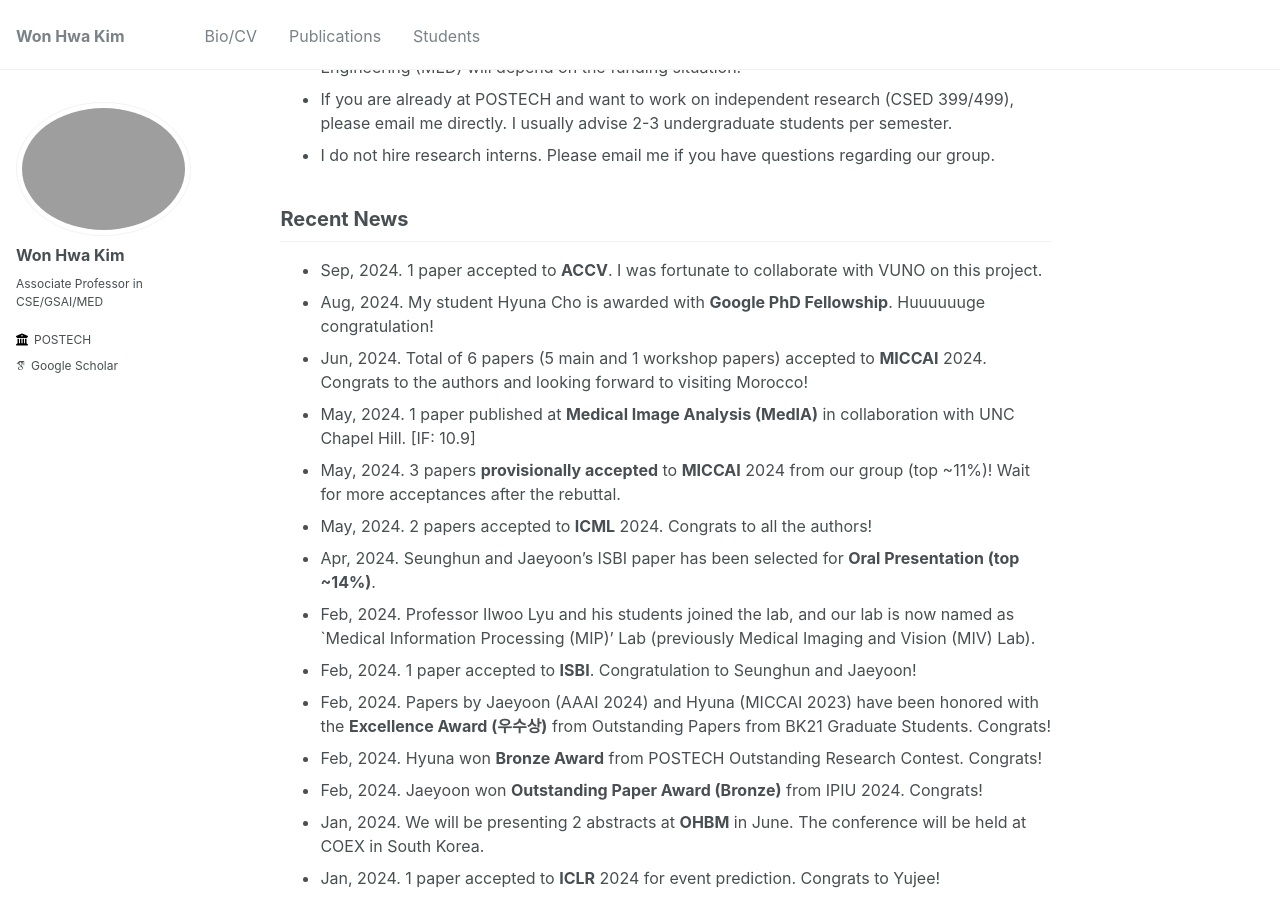
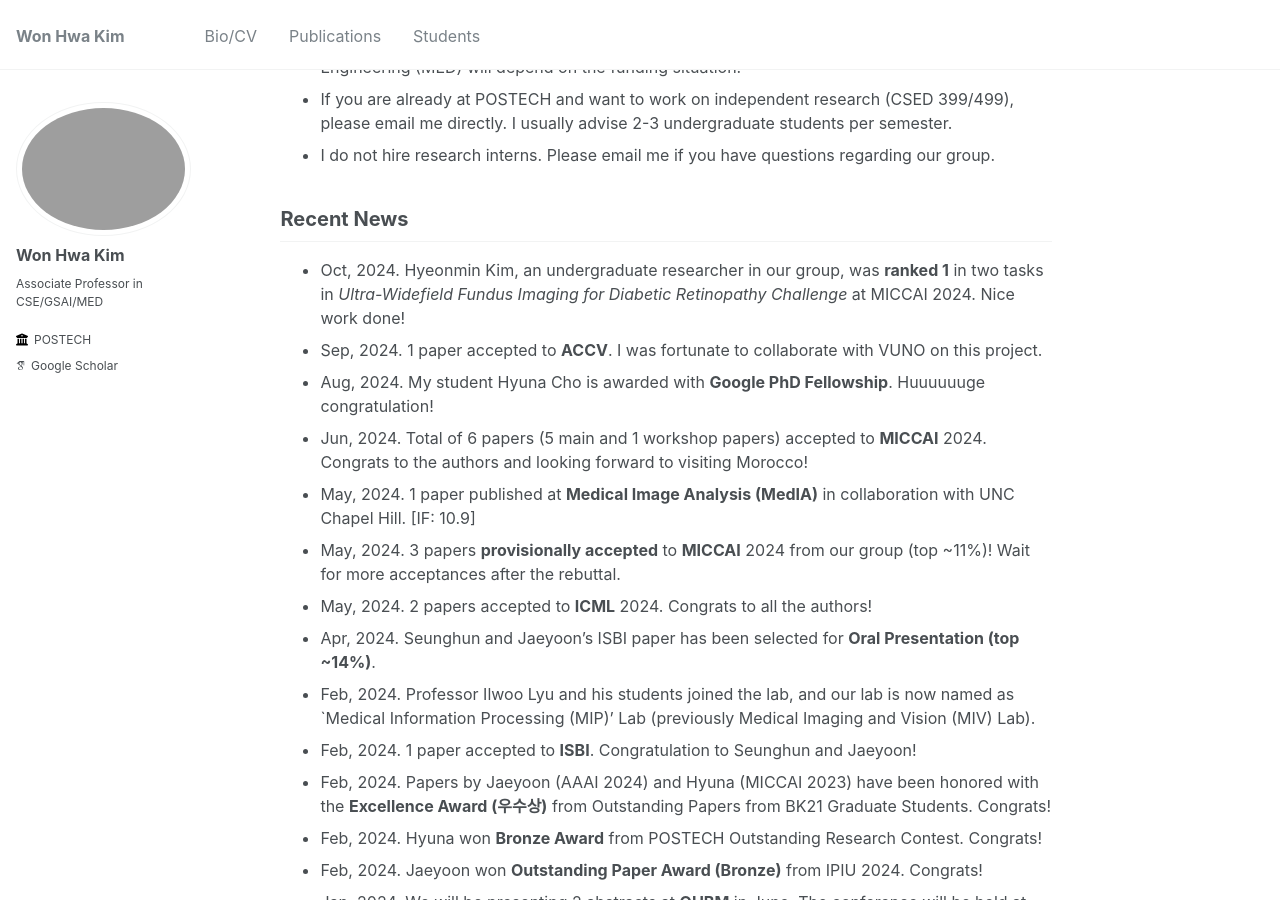
Before and after one commit to wwplato/wwplato.github.io, a Jekyll site: the page built from _pages/about.md, in a window 1280 px wide and 900 px high, scrolled down 620 px. Built offline with Jekyll 4.4.1, drawn with Linux system fonts in a browser that asks for light colours; some web fonts are replaced.

Commit message:
Update about.md

```diff
--- a/_pages/about.md
+++ b/_pages/about.md
@@ -32,6 +32,7 @@ I am always looking for highly **self-motivated** students with long term goals.
 
 Recent News
 -----
+* Oct, 2024. Hyeonmin Kim, an undergraduate researcher in our group, was **ranked 1** in two tasks in *Ultra-Widefield Fundus Imaging for Diabetic Retinopathy Challenge* at MICCAI 2024. Nice work done!
 * Sep, 2024. 1 paper accepted to **ACCV**. I was fortunate to collaborate with VUNO on this project.
 * Aug, 2024. My student Hyuna Cho is awarded with **Google PhD Fellowship**. Huuuuuuge congratulation!
 * Jun, 2024. Total of 6 papers (5 main and 1 workshop papers) accepted to **MICCAI** 2024. Congrats to the authors and looking forward to visiting Morocco!
```
